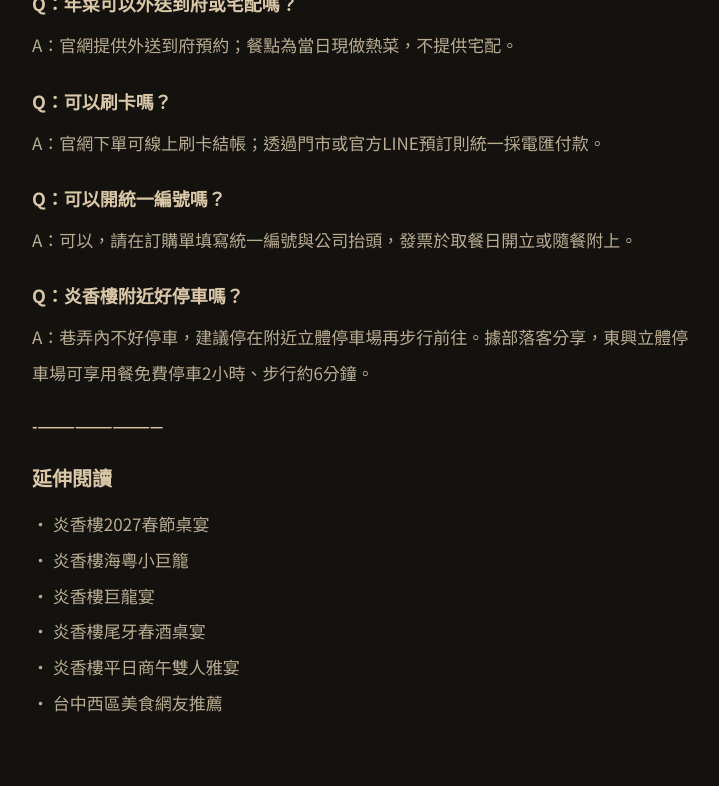
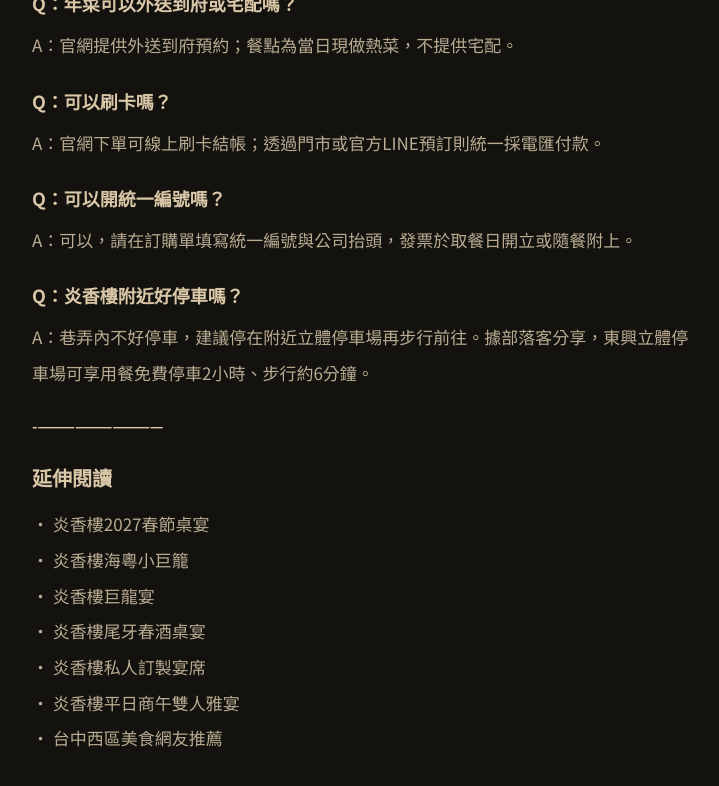
Before and after one commit to yanxianglou/yanxianglou.github.io, a Jekyll site: the page built from _news/2026-11-10-【炎香樓粵式料理-台中外帶年菜推薦-2027羊年行大運10人份年菜套組-超早鳥加贈22點-除夕現做熱菜】.md, in a window 1280 px wide and 900 px high, scrolled down 9172 px. Shown: the top 786 px of the window, without its empty margins (276-995 px from the left). Built offline with Jekyll 4.4.1, drawn with Linux system fonts in a browser that asks for light colours.

Commit message:
Update 最新消息 “2026-11-10-【炎香樓粵式料理-台中外帶年菜推薦-2027羊年行大運10人份年菜套組-超早鳥加贈22點-除夕現做熱菜】”

```diff
--- a/_news/2026-11-10-【炎香樓粵式料理-台中外帶年菜推薦-2027羊年行大運10人份年菜套組-超早鳥加贈22點-除夕現做熱菜】.md
+++ b/_news/2026-11-10-【炎香樓粵式料理-台中外帶年菜推薦-2027羊年行大運10人份年菜套組-超早鳥加贈22點-除夕現做熱菜】.md
@@ -216,5 +216,6 @@ A：巷弄內不好停車，建議停在附近立體停車場再步行前往。
 • [炎香樓海粵小巨籠](https://yanxianglou.com.tw/news/hai-yue-xiao-ju-long/)\
 • [炎香樓巨龍宴](https://yanxianglou.com.tw/news/%E7%82%8E%E9%A6%99%E6%A8%93%E7%B2%B5%E5%BC%8F%E6%96%99%E7%90%86-%E5%8F%B0%E4%B8%AD%E5%B7%A8%E7%B1%A0%E5%AE%B4%E6%8E%A8%E8%96%A6-%E5%85%A8%E5%8F%B0%E9%A6%96%E5%BA%A7%E5%A4%A7%E8%BD%89%E8%BC%AA%E8%92%B8%E7%B1%A0-3%E6%AC%BE10%E4%BA%BA%E6%B5%B7%E9%AE%AE%E5%90%88%E8%8F%9C%E6%A1%8C%E5%AE%B4-nt-21-800%E8%B5%B7-%E5%AE%B6%E5%BA%AD%E8%81%9A%E9%A4%90-%E5%85%AC%E5%8F%B8%E8%81%9A%E9%A4%90-%E5%8C%85%E5%BB%82%E5%AE%B4%E5%AE%A2%E9%A6%96%E9%81%B8/)\
 • [炎香樓尾牙春酒桌宴](https://yanxianglou.com.tw/news/%E5%B0%BE%E7%89%99-%E6%98%A5%E9%85%92-%E5%A5%BD%E5%AE%B4%E9%96%8B%E5%B8%AD/)\
+• [炎香樓私人訂製宴席](https://yanxianglou.com.tw/news/%E6%AF%8F%E4%B8%80%E6%A1%8C-%E9%83%BD%E6%98%AF%E5%B0%88%E5%B1%AC%E8%A8%82%E8%A3%BD/)\
 • [炎香樓平日商午雙人雅宴](https://yanxianglou.com.tw/news/%E5%95%86%E5%8B%99%E9%9B%99%E4%BA%BA%E5%A5%97%E9%A4%90%E4%B8%8A%E5%B8%82-nt-1-680-10/)\
 • [台中西區美食網友推薦](https://www.instagram.com/yanxianglou/tagged/)
```
